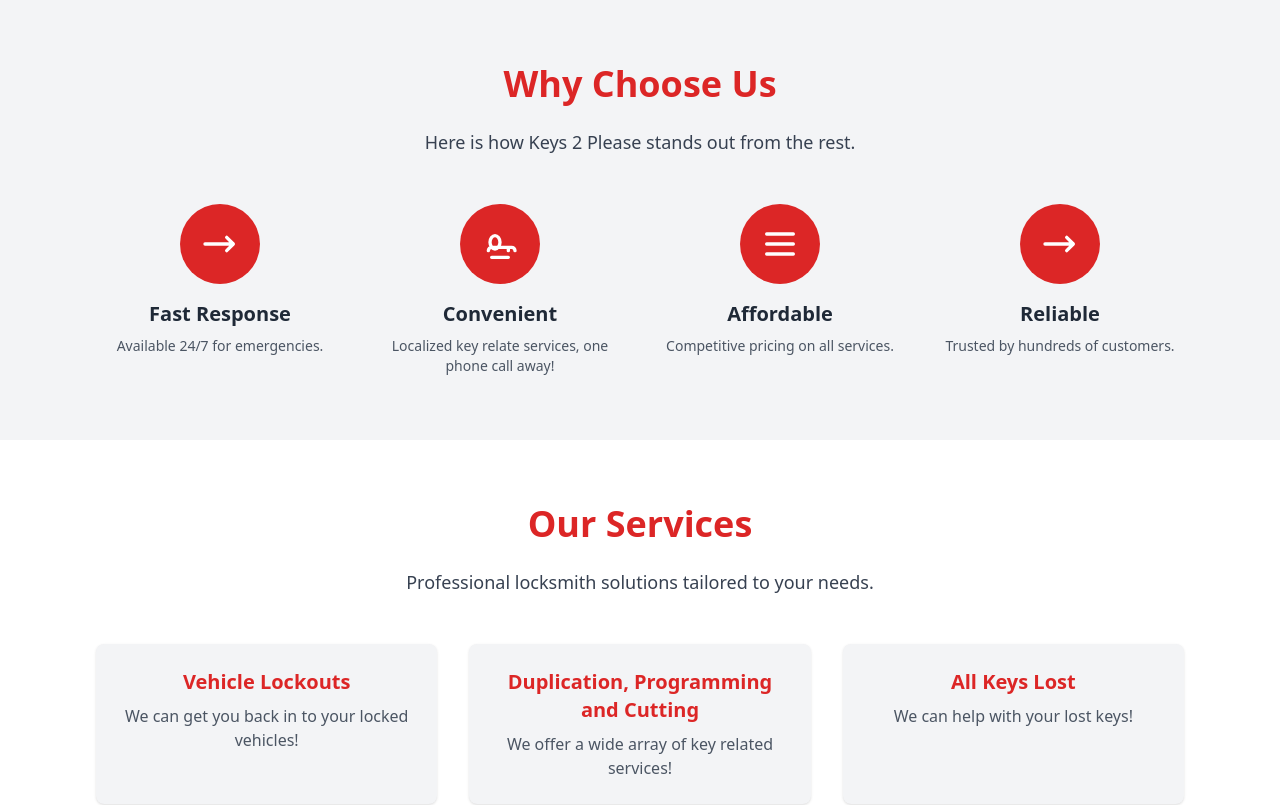
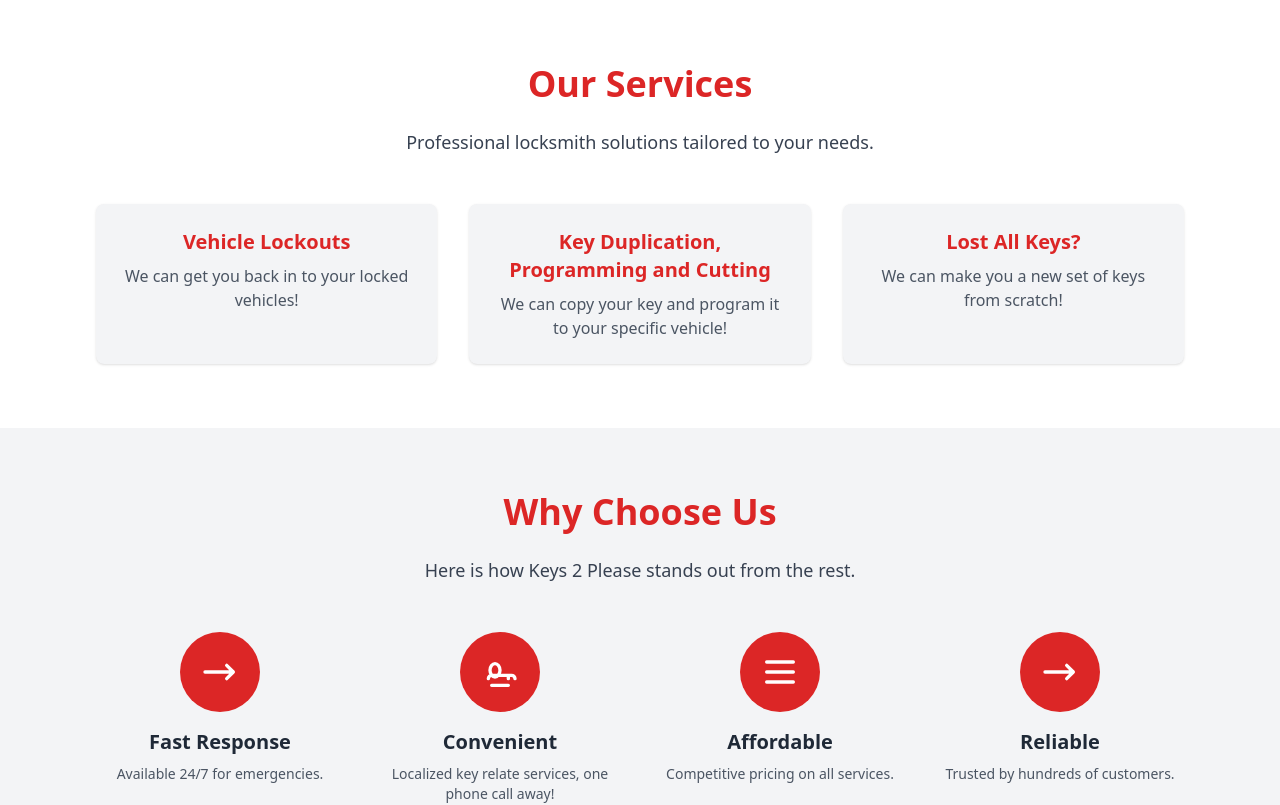
Before and after one commit to rathianmol/dominick_locksmith, a React (Vite) app: page / in a window 1280 px wide. Shown: the part 480-1285 px from the top of the page. Built offline with nearby package versions, Linux system fonts and the light colour scheme.

Commit message:
misc changes

```diff
--- a/src/App.jsx
+++ b/src/App.jsx
@@ -10,8 +10,8 @@ function App() {
     <>
       <Navbar />
       <Hero />
+      <Services />
       <WhyChooseUs />
-      <Services />
       <Testimonials />
       <Footer />
     </>
--- a/src/components/Hero.jsx
+++ b/src/components/Hero.jsx
@@ -4,7 +4,7 @@ export default function Hero() {
   return (
     <section
       id="hero"
-      className="bg-white-100 py-16 px-6 sm:px-12 lg:px-24 min-h-[60vh] flex flex-col items-center justify-center text-center"
+      className="bg-gray-100 py-16 px-6 sm:px-12 lg:px-24 min-h-[60vh] flex flex-col items-center justify-center text-center"
     >
       {/* Logo */}
       <img
--- a/src/components/Services.jsx
+++ b/src/components/Services.jsx
@@ -19,18 +19,18 @@ export default function Services() {
             </div>
             <div className="bg-gray-100 p-6 rounded-lg shadow">
               <h3 className="text-xl font-semibold text-red-600 mb-2">
-                Duplication, Programming and Cutting
+                Key Duplication, Programming and Cutting
               </h3>
               <p className="text-gray-600">
-                We offer a wide array of key related services!
+                We can copy your key and program it to your specific vehicle!
               </p>
             </div>
             <div className="bg-gray-100 p-6 rounded-lg shadow">
               <h3 className="text-xl font-semibold text-red-600 mb-2">
-                All Keys Lost
+                Lost All Keys?
               </h3>
               <p className="text-gray-600">
-                We can help with your lost keys!
+                We can make you a new set of keys from scratch!
               </p>
             </div>
           </div>
```
